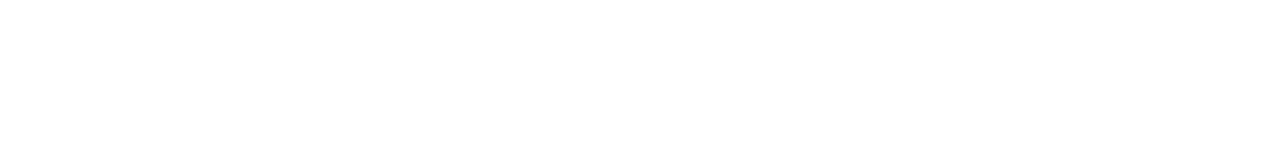
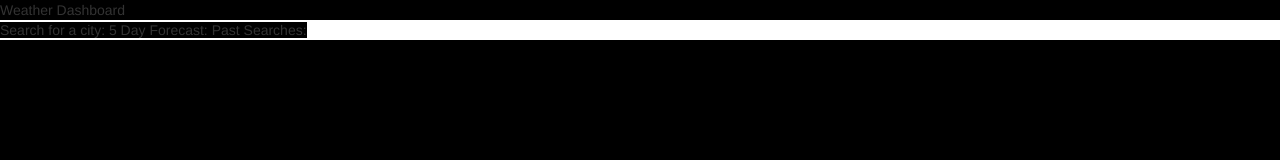
Before and after one commit to dcast0607/Personal-Weather-App, a plain HTML site: page index.html in a window 1280 px wide. Drawn offline with nearby package versions, Linux system fonts and the light colour scheme.

Commit message:
Adding base foundation

```diff
--- /dev/null
+++ b/Assets/css/reset.css
@@ -0,0 +1,48 @@
+/* http://meyerweb.com/eric/tools/css/reset/
+   v2.0 | 20110126
+   License: none (public domain)
+*/
+
+html, body, div, span, applet, object, iframe,
+h1, h2, h3, h4, h5, h6, p, blockquote, pre,
+a, abbr, acronym, address, big, cite, code,
+del, dfn, em, img, ins, kbd, q, s, samp,
+small, strike, strong, sub, sup, tt, var,
+b, u, i, center,
+dl, dt, dd, ol, ul, li,
+fieldset, form, label, legend,
+table, caption, tbody, tfoot, thead, tr, th, td,
+article, aside, canvas, details, embed,
+figure, figcaption, footer, header, hgroup,
+menu, nav, output, ruby, section, summary,
+time, mark, audio, video {
+	margin: 0;
+	padding: 0;
+	border: 0;
+	font-size: 100%;
+	font: inherit;
+	vertical-align: baseline;
+}
+/* HTML5 display-role reset for older browsers */
+article, aside, details, figcaption, figure,
+footer, header, hgroup, menu, nav, section {
+	display: block;
+}
+body {
+	line-height: 1;
+}
+ol, ul {
+	list-style: none;
+}
+blockquote, q {
+	quotes: none;
+}
+blockquote:before, blockquote:after,
+q:before, q:after {
+	content: '';
+	content: none;
+}
+table {
+	border-collapse: collapse;
+	border-spacing: 0;
+}
--- /dev/null
+++ b/Assets/css/styles.css
@@ -0,0 +1,5 @@
+* {
+    background-color: black;
+    padding: 0px;
+    margin: 0px;
+}
--- a/index.html
+++ b/index.html
@@ -4,9 +4,36 @@
     <meta charset="UTF-8">
     <meta http-equiv="X-UA-Compatible" content="IE=edge">
     <meta name="viewport" content="width=device-width, initial-scale=1.0">
-    <title>Document</title>
+    <title>Daniel's Personal Weather App</title>
+    <link rel="stylesheet" href="./Assets/css/reset.css">
+    <link rel="stylesheet" href="./Assets/css/styles.css">
+    <!-- Latest compiled and minified CSS -->
+    <link rel="stylesheet" href="https://cdn.jsdelivr.net/npm/bootstrap@3.3.7/dist/css/bootstrap.min.css"
+    integrity="sha384-BVYiiSIFeK1dGmJRAkycuHAHRg32OmUcww7on3RYdg4Va+PmSTsz/K68vbdEjh4u" crossorigin="anonymous">
 </head>
 <body>
+    <container class="mainHeaderContainer">
+        <header>Weather Dashboard</header>
+    </container>
+    <container class="searchContainer">
+        <span>
+            Search for a city:
+        </span>
+    </container>
+    <container class="weatherDetailsContainer">
 
+    </container>
+    <container class="fiveDayForecastContainer">
+        <span>
+            5 Day Forecast:
+        </span>
+    </container>
+    <container class="searchHistoryContainer">
+        <span>
+            Past Searches:
+        </span>
+    </container>
+
+<script src="./Assets/scripts/scripts.js"></script>
 </body>
 </html>
```
Also changed, not shown: Assets/scripts/scripts.js (added).
